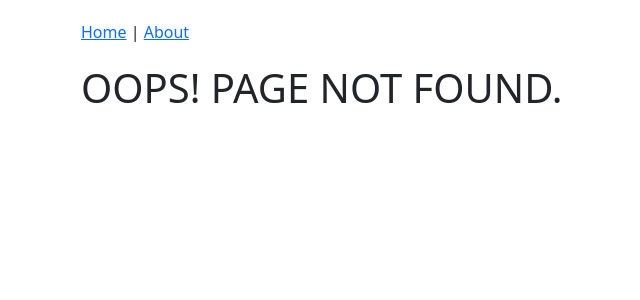
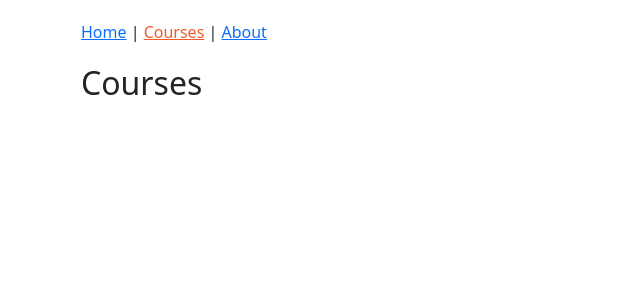
Before and after one commit to alecsamson/react_redux_app, a React app: page /courses in a window 1280 px wide. Before the commit this address had no page. Shown: the top 300 px of the page, without its empty margins (146-786 px from the left). Built offline with nearby package versions, Linux system fonts and the light colour scheme.

Commit message:
getting to redux

```diff
--- a/src/components/App.js
+++ b/src/components/App.js
@@ -1,6 +1,7 @@
 import { Route, Switch } from "react-router-dom"
 
 import AboutPage from "./about/AboutPage"
+import CoursesPage from "./courses/CoursesPage"
 import Header from "./common/Header"
 import HomePage from "./home/HomePage"
 import PageNotFound from "./PageNotFound"
@@ -13,6 +14,7 @@
       <Switch>
         <Route exact path="/" component={HomePage} />
         <Route exact path="/about" component={AboutPage} />
+        <Route path="/courses" component={CoursesPage} />
         <Route component={PageNotFound} />
       </Switch>
     </div>
--- a/src/components/common/Header.js
+++ b/src/components/common/Header.js
@@ -11,6 +11,11 @@
         Home
       </NavLink>
       {" | "}
+      <NavLink to="/courses" activeStyle={activeStyle}>
+        {" "}
+        Courses
+      </NavLink>
+      {" | "}
       <NavLink to="/about" activeStyle={activeStyle}>
         {" "}
         About
--- /dev/null
+++ b/src/components/courses/CoursesPage.js
@@ -0,0 +1,9 @@
+import React from "react"
+
+class CoursesPage extends React.Component {
+  render() {
+    return <h2>Courses</h2>
+  }
+}
+
+export default CoursesPage
```
